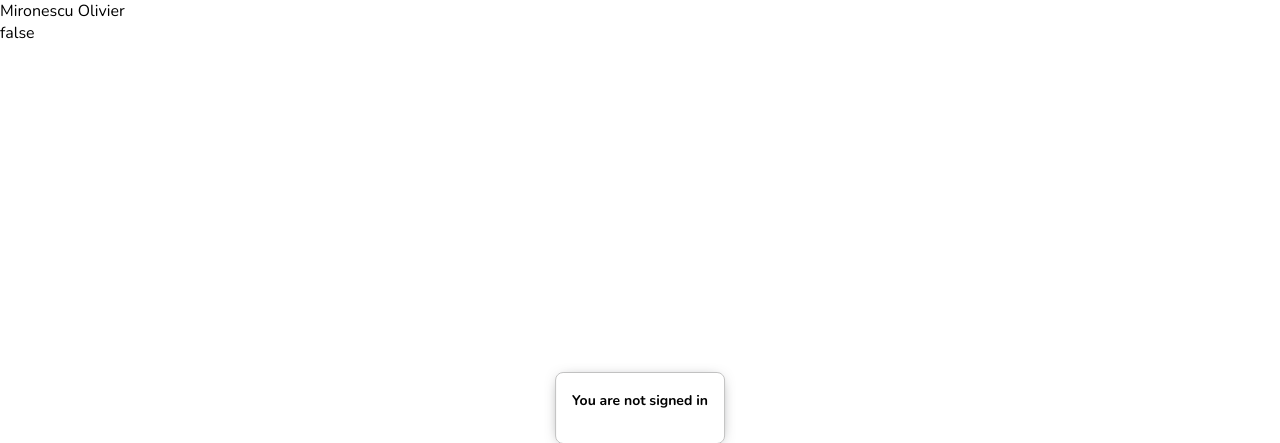
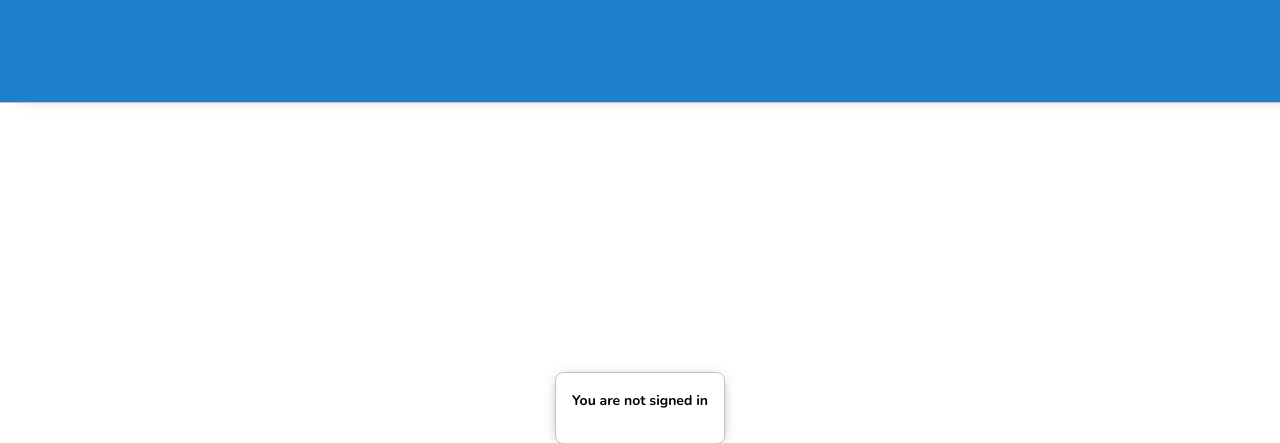
Before and after one commit to olivmiron/medical_to_do_list, a PHP site: page / in a window 1280 px wide. Shown: the top 443 px of the page. Run offline with PHP 8.4, Linux system fonts and the light colour scheme; some libraries are stand-ins or nearby versions.

Commit message:
top_bar init 2

```diff
--- a/index.php
+++ b/index.php
@@ -1,5 +1,5 @@
 <?php if(isset($_SESSION)) {session_start();} ?>
-<?php include $_SERVER['DOCUMENT_ROOT'] . "/website_resources/logic/back_end/core/initial_state_checker.php" ;?>
+<?php include $_SERVER['DOCUMENT_ROOT'] . "/website_resources/logic/back_end/core/initial_state_checker.php"; ?>
 <!DOCTYPE html>
 <html>
     <head>
@@ -18,10 +18,12 @@
         <script src="/website_resources/logic/front_end/index.js"></script>
     </head>
     <body>
-        <?php include $_SERVER['DOCUMENT_ROOT'] . "/website_resources/logic/back_end/core/initial_state_checker.php" ; ?>
+        <?php include $_SERVER["DOCUMENT_ROOT"] . "/website_resources/logic/back_end/core/sign_in_square.php"; ?>
+        <?php include $_SERVER['DOCUMENT_ROOT'] . "/website_resources/logic/back_end/components/top_bar.php"; ?>
+
+
         Mironescu Olivier
         <br/>
         <?php echo var_export($_SESSION["logged_in"]); ?>
-        <?php include $_SERVER["DOCUMENT_ROOT"] . "/website_resources/logic/back_end/core/sign_in_square.php"; ?>
     </body>
 </html>
--- a/website_resources/design/stylesheets/global.css
+++ b/website_resources/design/stylesheets/global.css
@@ -88,7 +88,7 @@ br {height: 20px;}
 
 /* top bar */
 
-#top_bar {background-color: var(--color_primary);color: white;padding: var(--spacing_medium);display: flex;justify-content: space-between;align-items: center; box-shadow: 10px 0px 15px -10px var(--color_dark_gray);position: fixed;top: 0;left: 0;width: 100%;z-index: var(--z_index_top);}
+#top_bar {background-color: var(--color_primary);color: white;padding: var(--spacing_medium);display: flex;justify-content: space-between;align-items: center; box-shadow: 10px 0px 15px -10px var(--color_dark_gray);position: fixed;top: 0;left: 0;width: 100%;z-index: var(--z_index_top);border-bottom: 1px solid var(--color_light_gray);}
 #top_bar_top {background-color: var(--color_primary);color: white;padding: var(--spacing_medium);display: flex;justify-content: space-between;align-items: center; height: var(--top_bar_half_size);}
 #top_bar_bottom {background-color: var(--color_primary);color: white;padding: var(--spacing_medium);display: flex;justify-content: space-between;align-items: center; var(--top_bar_half_size);}
 
```
